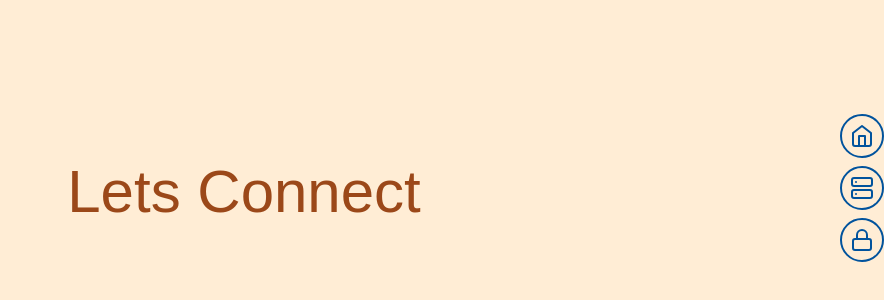
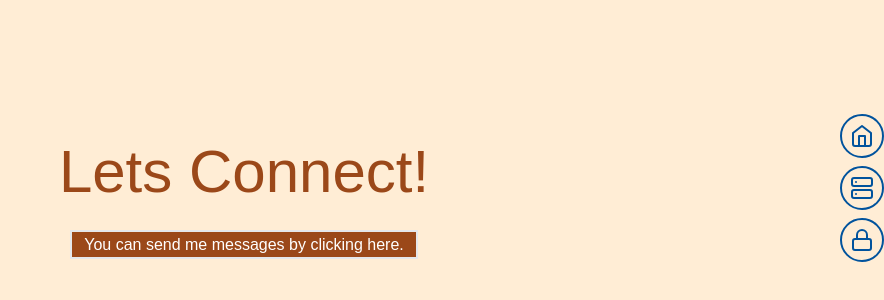
Before and after one commit to borhanphp/portfolio, a Next.js app: page /homepage in a window 1280 px wide. Shown: the part 208-508 px from the top of the page, without its empty margins (396-1280 px from the left). Built offline with nearby package versions, Linux system fonts and the light colour scheme; a web font is replaced by a local one.

Commit message:
fixed issues of vercel

```diff
--- a/src/app/homepage/page.js
+++ b/src/app/homepage/page.js
@@ -1,5 +1,6 @@
 "use client"
 
+import Link from 'next/link'
 
 const HomePage = () => {
   return (
@@ -9,17 +10,17 @@ const HomePage = () => {
         <div className="grid place-content-center h-screen relative">
           <div>
             <p className="text-[60px] text-center text-[#9B4819]">
-              Lets Connect
+              Lets Connect!
             </p>
           </div>
-          {/* <div className="text-center mt-4">
+          <div className="text-center mt-4">
             <Link
               href="https://www.linkedin.com/in/tsmborhan"
               className="border-2 px-3 py-1 text-white bg-[#9B4819]"
             >
               You can send me messages by clicking here.
             </Link>
-          </div> */}
+          </div>
         </div>
 
 
```
